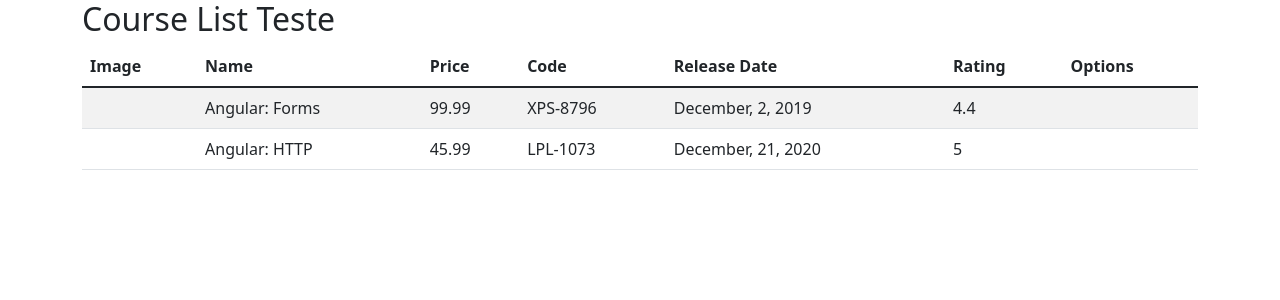
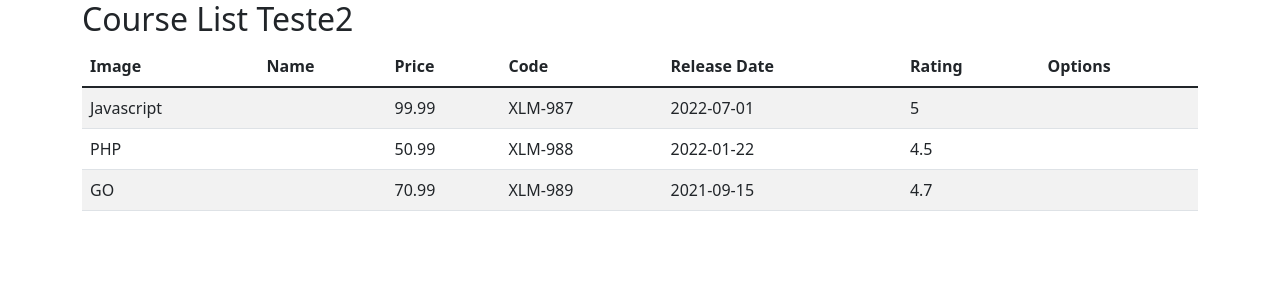
Before and after one commit to oscarlojr/projeto-angular-dio, an Angular app: page / in a window 1280 px wide. Shown: the top 300 px of the page. Built offline with nearby package versions, Linux system fonts and the light colour scheme.

Commit message:
Atualização da criação de uma nova linha

```diff
--- a/src/app/app.component.html
+++ b/src/app/app.component.html
@@ -1,3 +1,7 @@
+<!-- <div class="container">
+  <app-course-list></app-course-list>
+</div> -->
+
 <div class="container">
   <app-course-list></app-course-list>
 </div>
--- a/src/app/courses/course-list.component.html
+++ b/src/app/courses/course-list.component.html
@@ -1,4 +1,4 @@
-<h2> Course List Teste</h2>
+<!-- <h2> Course List Teste</h2>
 
 <table class="table table-striped">
   <thead>
@@ -23,4 +23,30 @@
       <td></td>
     </tr>
   </tbody>
+</table> -->
+
+<h2>Course List Teste2</h2>
+<table class="table table-striped">
+  <thead>
+    <tr>
+      <th>Image</th>
+      <th>Name</th>
+      <th>Price</th>
+      <th>Code</th>
+      <th>Release Date</th>
+      <th>Rating</th>
+      <th>Options</th>
+    </tr>
+  </thead>
+  <tbody>
+    <tr *ngFor = "let course of courses">
+      <td>{{ course.name }}</td>
+      <td>{{ course.imageUrl }}</td>
+      <td>{{ course.price }}</td>
+      <td>{{ course.code }}</td>
+      <td>{{ course.releaseDate }}</td>
+      <td>{{ course.rating }}</td>
+      <td></td>
+    </tr>
+  </tbody>
 </table>
--- a/src/app/courses/course-list.component.ts
+++ b/src/app/courses/course-list.component.ts
@@ -1,35 +1,81 @@
+// import { Component, OnInit } from "@angular/core";
+// import { Course } from "./course";
+
 import { Component, OnInit } from "@angular/core";
 import { Course } from "./course";
 
+// @Component({
+//   selector: 'app-course-list',
+//   templateUrl: './course-list.component.html'
+// })
+// export class CourseListComponent implements OnInit {
+//   courses: Course[] = [];
+
+//   ngOnInit(): void {
+//     this.courses = [
+//       {
+//         id: 1,
+//         name: 'Angular: Forms',
+//         imageUrl: '',
+//         price: 99.99,
+//         code: 'XPS-8796',
+//         duration: 120,
+//         rating: 4.4,
+//         releaseDate: 'December, 2, 2019',
+//       },
+//       {
+//         id: 2,
+//         name: 'Angular: HTTP',
+//         imageUrl: '',
+//         price: 45.99,
+//         code: 'LPL-1073',
+//         duration: 90,
+//         rating: 5.0,
+//         releaseDate: 'December, 21, 2020',
+//       },
+//     ]
+//   }
+// }
+
 @Component({
   selector: 'app-course-list',
-  templateUrl: './course-list.component.html'
+  templateUrl: './course-list.component.html',
 })
 export class CourseListComponent implements OnInit {
   courses: Course[] = [];
 
-  ngOnInit(): void {
+  ngOnInit(): void{
     this.courses = [
       {
         id: 1,
-        name: 'Angular: Forms',
+        name: 'Javascript',
         imageUrl: '',
         price: 99.99,
-        code: 'XPS-8796',
+        code: 'XLM-987',
         duration: 120,
-        rating: 4.4,
-        releaseDate: 'December, 2, 2019',
+        rating: 5,
+        releaseDate: '2022-07-01',
       },
       {
         id: 2,
-        name: 'Angular: HTTP',
+        name: 'PHP',
         imageUrl: '',
-        price: 45.99,
-        code: 'LPL-1073',
-        duration: 90,
-        rating: 5.0,
-        releaseDate: 'December, 21, 2020',
+        price: 50.99,
+        code: 'XLM-988',
+        duration: 60,
+        rating: 4.5,
+        releaseDate: '2022-01-22',
       },
+      {
+        id: 3,
+        name: 'GO',
+        imageUrl: '',
+        price: 70.99,
+        code: 'XLM-989',
+        duration: 85,
+        rating: 4.7,
+        releaseDate: '2021-09-15',
+      }
     ]
   }
 }
```
Also changed, not shown: src/app/courses/course.ts (+11 -0 lines).
